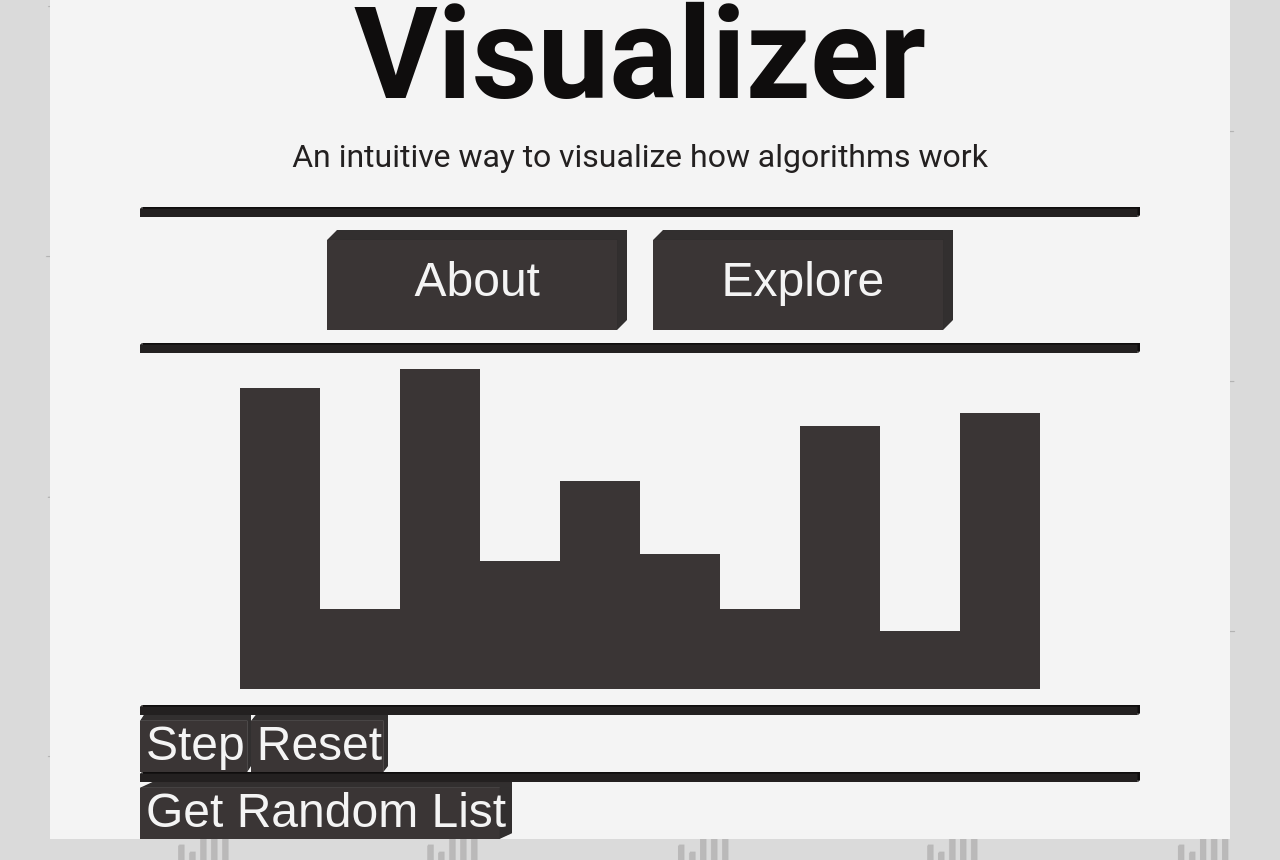
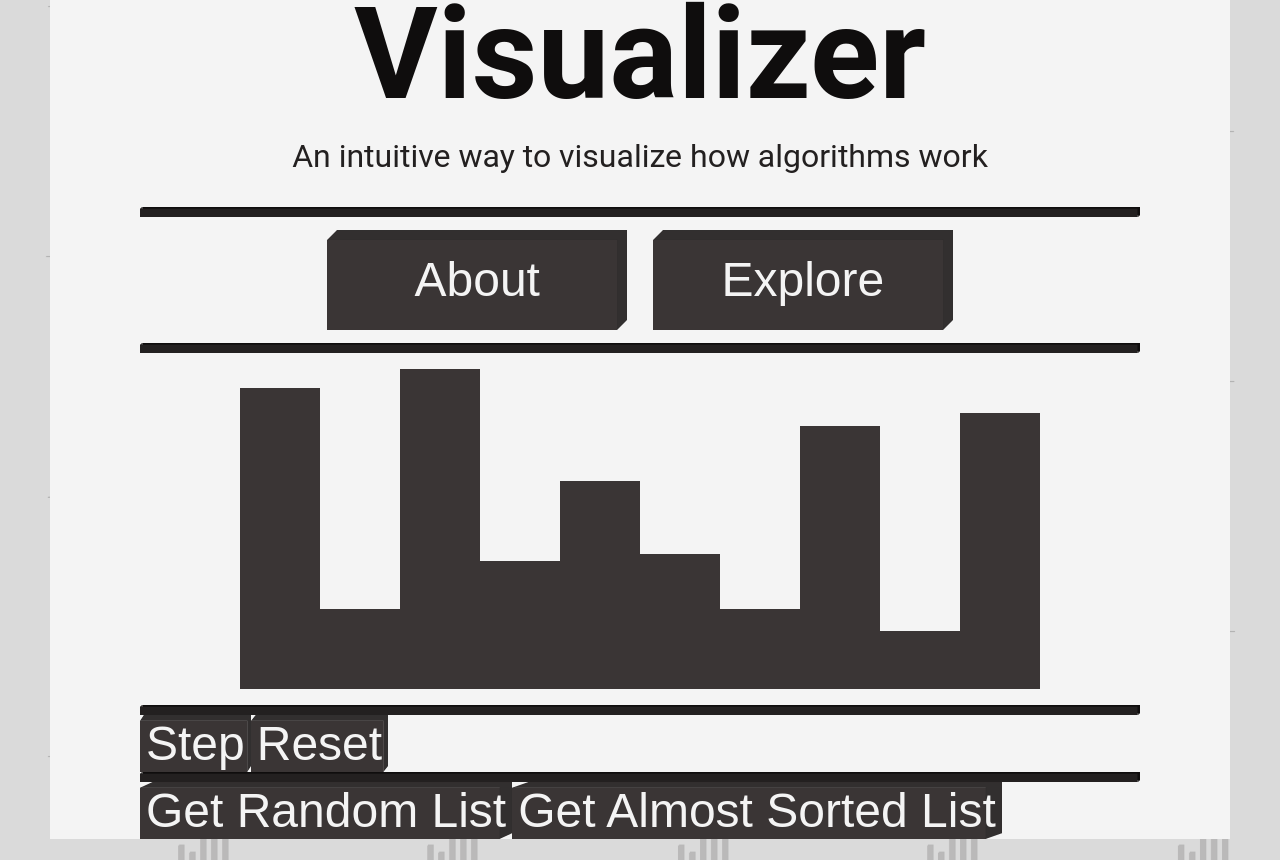
Before and after one commit to OtavioPiza/algorithm-visualizer, a React (Create React App) app: page / in a window 1280 px wide. Shown: the part 533-1393 px from the top of the page. Built offline with nearby package versions, Linux system fonts and the light colour scheme.

Commit message:
New almost sorted bars feature added!

```diff
--- a/src/components/ArraySorter.js
+++ b/src/components/ArraySorter.js
@@ -72,7 +72,7 @@ const ArraySorter = ({ barList, sortingAlgorithm }) => {
     /**
      *
      */
-    const handleNewBar = (newBarArray) => {
+    const handleNewBarArray = (newBarArray) => {
         setDefaultBars(newBarArray)
         setStatus(sortingAlgorithm.defaultState(newBarArray))
         setBars(newBarArray)
@@ -113,7 +113,10 @@ const ArraySorter = ({ barList, sortingAlgorithm }) => {
             <Button text='Reset' eventHandler={() => handleReset()} />
             <BottomBar />
             <Button text="Get Random List" eventHandler={() =>
-                handleNewBar(arrayManager.getRandomList(10))
+                handleNewBarArray(arrayManager.getRandomList(10))
+            } />
+            <Button text="Get Almost Sorted List" eventHandler={() =>
+                handleNewBarArray(arrayManager.getAlmostSortedList(10))
             } />
             <h1>{status.algorithmStatus}</h1>
         </div>
--- a/src/services/ArrayManager.js
+++ b/src/services/ArrayManager.js
@@ -83,14 +83,14 @@ const getAlmostSortedList = (size) => {
     }
 
     for (let i = Math.ceil(size / 10); i < size; i++) {
-        const bar1 = Math.floor(Math.random() * size)
-        const bar2 = Math.floor(Math.random() * size)
-        const temp = barList[bar1]
-
-        barList[bar1] = barList[bar2]
-        barList[bar2] = barList[temp]
+        const bar1 = barList[Math.floor(Math.random() * size)]
+        const bar2 = barList[Math.floor(Math.random() * size)]
+        return barList.map(bar =>
+            bar === bar1 ? bar2 :
+            bar === bar2 ? bar1 :
+            bar
+        )
     }
-    return (barList)
 }
 
 export default { getAlmostSortedList, getDefaultList, getRandomList }
```
